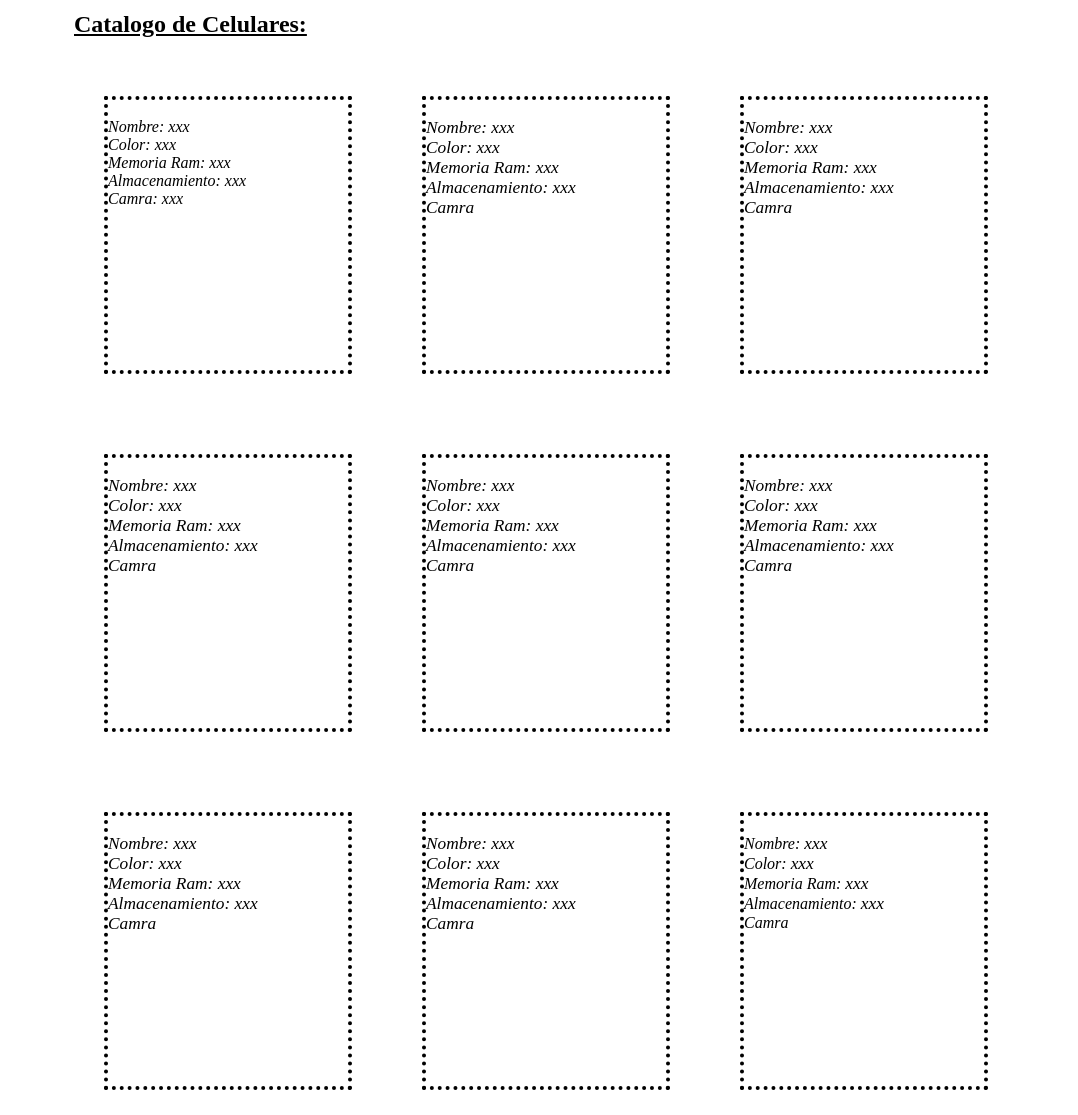
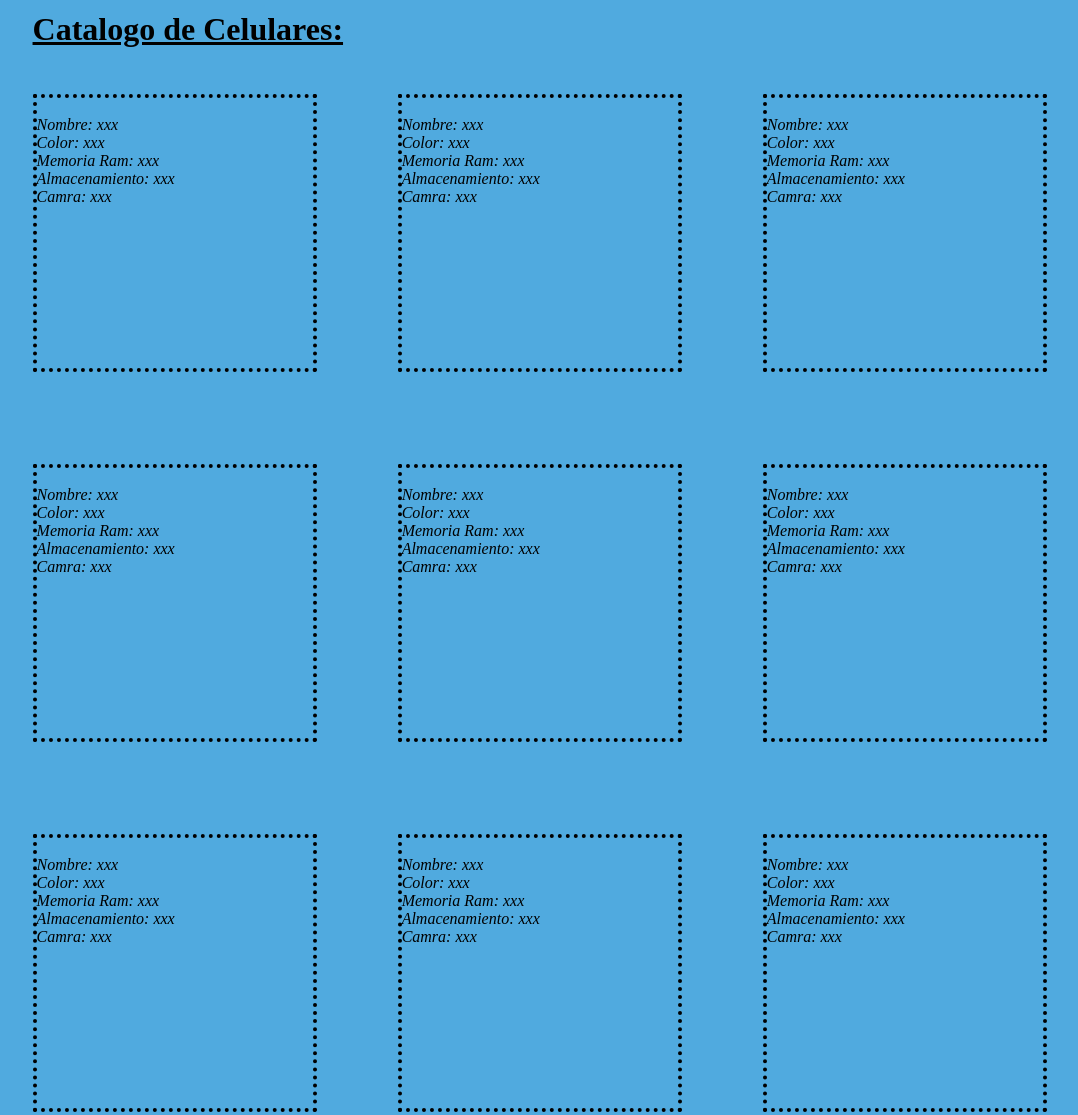
Before and after one commit to Alex123-G/ProyectoSmartphones, a plain HTML site: page Index.html in a window 1280 px wide. Shown: the part 200-1315 px from the top of the page, without its empty margins (66-1144 px from the left). Drawn offline with Linux system fonts and the light colour scheme.

Commit message:
Avance 2 fondo

```diff
--- a/Index.html
+++ b/Index.html
@@ -3,7 +3,7 @@
 <html lang="es">
   <head>
     <title>Catálogo de Celulares</title>
-    <link rel="stylesheet" type="text/css" href="Index.css" />
+    <link rel="stylesheet" type="text/css" href="css/Index.css" />
   </head>
 
   <header>
@@ -22,8 +22,7 @@
   <body>
 
     <div class="centrartexto">
-      <h2><u>Catalogo de Celulares:</u></h2>
-      <br />
+      <h1  style="margin-left: 3%"><u>Catalogo de Celulares:</u></h1>
 
       <div class="carta">
         <br />
@@ -41,183 +40,159 @@
         <br />
         <em>Camra: </em>
 <em class="borde">xxx</em>
-        <br /
-        >
+        <br />
       </div>
 
       <div class="carta">
         <br />
-
-      <div class="nombre">
-        <a>Nombre: </a>
-        <em>xxx</em>
+        <em >Nombre: </em>
+        <em class="borde">xxx</em>
 
         <br />
         <em>Color: </em>
-        <em class="nombre">xxx</em>
+        <em class="borde">xxx</em>
         <br />
         <em>Memoria Ram:</em>
-        <em class="nombre">xxx</em> <br />
+        <em class="borde">xxx</em> <br />
         <em>Almacenamiento: </em>
-        <em class="nombre">xxx</em>
+        <em class="borde">xxx</em>
         <br />
-        <em>Camra </em>
-
+        <em>Camra: </em>
+<em class="borde">xxx</em>
         <br />
-      </div>
       </div>
 
       <div class="carta">
         <br />
-
-      <div class="nombre">
-        <a>Nombre: </a>
-        <em>xxx</em>
+        <em >Nombre: </em>
+        <em class="borde">xxx</em>
 
         <br />
         <em>Color: </em>
-        <em class="nombre">xxx</em>
+        <em class="borde">xxx</em>
         <br />
         <em>Memoria Ram:</em>
-        <em class="nombre">xxx</em> <br />
+        <em class="borde">xxx</em> <br />
         <em>Almacenamiento: </em>
-        <em class="nombre">xxx</em>
+        <em class="borde">xxx</em>
         <br />
-        <em>Camra </em>
-
+        <em>Camra: </em>
+<em class="borde">xxx</em>
         <br />
-      </div>
       </div>
 
       <div class="carta">
         <br />
-
-      <div class="nombre">
-        <a>Nombre: </a>
-        <em>xxx</em>
+        <em >Nombre: </em>
+        <em class="borde">xxx</em>
 
         <br />
         <em>Color: </em>
-        <em class="nombre">xxx</em>
+        <em class="borde">xxx</em>
         <br />
         <em>Memoria Ram:</em>
-        <em class="nombre">xxx</em> <br />
+        <em class="borde">xxx</em> <br />
         <em>Almacenamiento: </em>
-        <em class="nombre">xxx</em>
+        <em class="borde">xxx</em>
         <br />
-        <em>Camra </em>
-
+        <em>Camra: </em>
+<em class="borde">xxx</em>
         <br />
-      </div>
       </div>
 
       <div class="carta">
         <br />
-
-      <div class="nombre">
-        <a>Nombre: </a>
-        <em>xxx</em>
+        <em >Nombre: </em>
+        <em class="borde">xxx</em>
 
         <br />
         <em>Color: </em>
-        <em class="nombre">xxx</em>
+        <em class="borde">xxx</em>
         <br />
         <em>Memoria Ram:</em>
-        <em class="nombre">xxx</em> <br />
+        <em class="borde">xxx</em> <br />
         <em>Almacenamiento: </em>
-        <em class="nombre">xxx</em>
+        <em class="borde">xxx</em>
         <br />
-        <em>Camra </em>
-
+        <em>Camra: </em>
+<em class="borde">xxx</em>
         <br />
-      </div>
       </div>
 
       <div class="carta">
         <br />
-
-      <div class="nombre">
-        <a>Nombre: </a>
-        <em>xxx</em>
+        <em >Nombre: </em>
+        <em class="borde">xxx</em>
 
         <br />
         <em>Color: </em>
-        <em class="nombre">xxx</em>
+        <em class="borde">xxx</em>
         <br />
         <em>Memoria Ram:</em>
-        <em class="nombre">xxx</em> <br />
+        <em class="borde">xxx</em> <br />
         <em>Almacenamiento: </em>
-        <em class="nombre">xxx</em>
+        <em class="borde">xxx</em>
         <br />
-        <em>Camra </em>
-
+        <em>Camra: </em>
+<em class="borde">xxx</em>
         <br />
-      </div>
       </div>
 
       <div class="carta">
         <br />
-
-      <div class="nombre">
-        <a>Nombre: </a>
-        <em>xxx</em>
+        <em >Nombre: </em>
+        <em class="borde">xxx</em>
 
         <br />
         <em>Color: </em>
-        <em class="nombre">xxx</em>
+        <em class="borde">xxx</em>
         <br />
         <em>Memoria Ram:</em>
-        <em class="nombre">xxx</em> <br />
+        <em class="borde">xxx</em> <br />
         <em>Almacenamiento: </em>
-        <em class="nombre">xxx</em>
+        <em class="borde">xxx</em>
         <br />
-        <em>Camra </em>
-
+        <em>Camra: </em>
+<em class="borde">xxx</em>
         <br />
-      </div>
       </div>
 
       <div class="carta">
         <br />
-
-      <div class="nombre">
-        <a>Nombre: </a>
-        <em>xxx</em>
+        <em >Nombre: </em>
+        <em class="borde">xxx</em>
 
         <br />
         <em>Color: </em>
-        <em class="nombre">xxx</em>
+        <em class="borde">xxx</em>
         <br />
         <em>Memoria Ram:</em>
-        <em class="nombre">xxx</em> <br />
+        <em class="borde">xxx</em> <br />
         <em>Almacenamiento: </em>
-        <em class="nombre">xxx</em>
+        <em class="borde">xxx</em>
         <br />
-        <em>Camra </em>
-
+        <em>Camra: </em>
+<em class="borde">xxx</em>
         <br />
-      </div>
       </div>
 
       <div class="carta">
         <br />
+        <em >Nombre: </em>
+        <em class="borde">xxx</em>
 
-
-        <em>Nombre: </em>
-        <em class="nombre">xxx</em>
         <br />
         <em>Color: </em>
-        <em class="nombre">xxx</em>
+        <em class="borde">xxx</em>
         <br />
         <em>Memoria Ram:</em>
-        <em class="nombre">xxx</em> <br />
+        <em class="borde">xxx</em> <br />
         <em>Almacenamiento: </em>
-        <em class="nombre">xxx</em>
+        <em class="borde">xxx</em>
         <br />
-        <em>Camra </em>
-
+        <em>Camra: </em>
+<em class="borde">xxx</em>
         <br />
-
       </div>
 
     <script src="javaScript.js"></script>
--- a/Index.css
+++ b/css/Index.css
@@ -4,7 +4,7 @@
 }
 
 body {
-  background-color: white;
+  background-color: #50aadf;
 }
 
 header {
@@ -24,9 +24,9 @@ header {
 
 .centrartexto {
   width: 90%;
-  max-width: 1000px;
+  max-width: 8800px;
   margin: auto;
-  overflow: hidden;
+  overflow: visible;
 }
 
 header .logo {
@@ -57,29 +57,10 @@ header nav a:hover {
   border-radius: 50px;
 }
 
-.header2 {
-  position: fixed;
-  height: 95px;
-  width: 100%;
-}
-
-.header2 .logo {
-  line-height: 100px;
-  overflow: hidden;
-}
-
-.header2 nav {
-  line-height: 100px;
-  overflow: hidden;
-}
-
 .nombre {
   font-size: 13pt;
   font-style: italic;
-
 }
-
-
 
 .carta {
   width: 24%;
@@ -91,10 +72,9 @@ header nav a:hover {
   text-align: left;
   margin-left: 3%;
 }
+
 .borde:hover {
-  border: 5px  #1a0606;
-  font-size: 18pt;
-  color: blue;
-
-
+  border: 2px solid #242222;
+  font-size: 17pt;
+  color: white;
 }
```
Also changed, not shown: css/img/background1.jpg (added), css/img/background2.jpg (added), 1 other file. Lines whose indentation alone changed are shown as unchanged.
